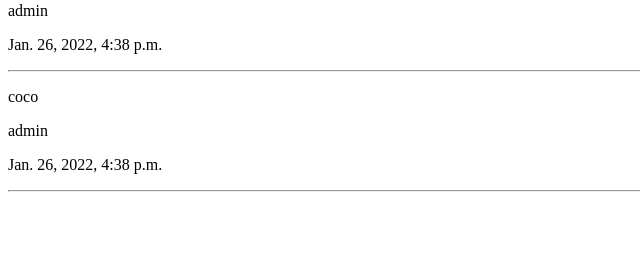
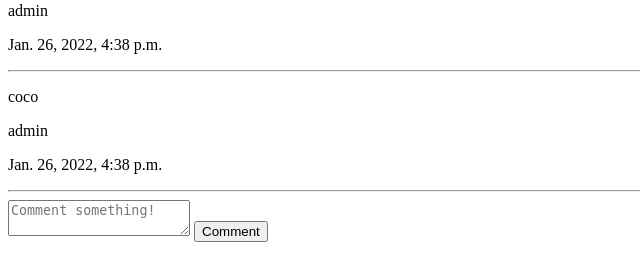
Before and after one commit to Vinayaka2k/reddit-clone, a Django app: page /reddit/post/7/ in a window 1280 px wide. Shown: the part 1010-1268 px from the top of the page, without its empty margins (0-640 px from the left). Before the commit the page ends 1202 px from the top, so only its background shows below. Run offline with Django 4.2, Linux system fonts and the light colour scheme; data comes from the database, SQL or seed files in the repository; both versions use the stored data as it was after the commit.

Commit message:
feature for adding new comments

```diff
--- a/reddit_clone_proj/reddit_app/urls.py
+++ b/reddit_clone_proj/reddit_app/urls.py
@@ -7,5 +7,6 @@ urlpatterns = [
     path("", views.index, name="index"),
     path("create-post/", views.create_post, name="create_post"),
     path("trending/", views.create_post, name="trending"),
-    path("post/<int:post_id>/", views.single_post, name="single_post")
+    path("post/<int:post_id>/", views.single_post, name="single_post"),
+    path("post/<int:post_id>/comment", views.comment, name="comment")
 ]
--- a/reddit_clone_proj/reddit_app/views.py
+++ b/reddit_clone_proj/reddit_app/views.py
@@ -1,4 +1,6 @@
-from django.shortcuts import render, get_object_or_404
+from django.shortcuts import render, get_object_or_404, redirect
+
+import reddit_app
 from .models import Post, Comment
 from django.contrib.auth.models import User
 
@@ -26,7 +28,15 @@ def create_post(request):
 
 def single_post(request, post_id):
     post = get_object_or_404(Post, id=post_id)
-    print(post.text)
+    # print(post.text)
     comments = post.comment_set.all()
-    print(comments)
+    # print(comments)
     return render(request, "reddit_app/single_post.html", {'post':post, 'comments':comments})
+
+def comment(request, post_id):
+    if request.method == "POST":
+        comment_text = request.POST["comment_text"]
+        user_obj = User.objects.get(pk=1)
+        post = Post.objects.get(pk=post_id)
+        post.comment_set.create(text=comment_text, post=post, author=user_obj)
+    return redirect("reddit_app:single_post", post_id=post_id)
--- a/reddit_clone_proj/templates/reddit_app/single_post.html
+++ b/reddit_clone_proj/templates/reddit_app/single_post.html
@@ -18,3 +18,10 @@
         <p>Be the first to comment!</p>
     {% endif %}
 </div>
+<div>
+    <form method="POST" action="{% url 'reddit_app:comment' post.id %}">
+        {% csrf_token %}
+        <textarea name="comment_text" placeholder="Comment something!"></textarea>
+        <button type="submit">Comment</button>
+    </form>
+</div>
```
Also changed, not shown: reddit_clone_proj/db.sqlite3.
